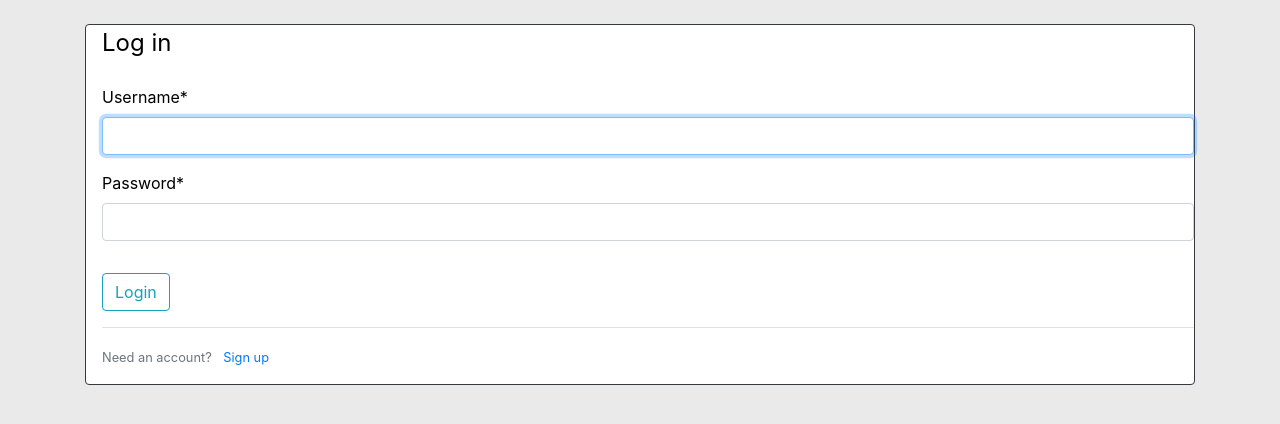
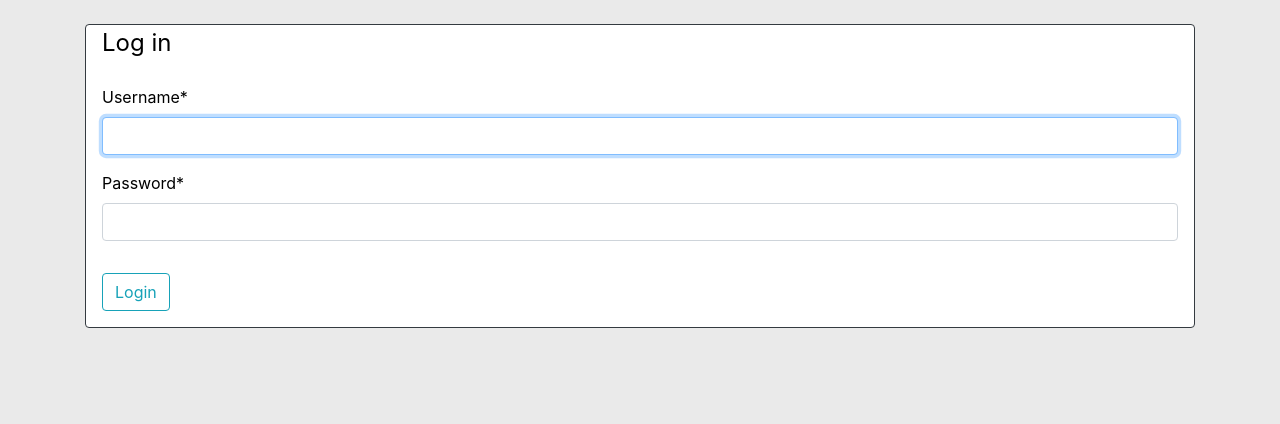
Before and after one commit to apm1005/TFG, a Django app: page /login/ in a window 1280 px wide. Shown: the part 56-480 px from the top of the page. Run offline with Django 3.2, Linux system fonts and the light colour scheme; parts of the project's set-up code (start-up, migrations or seed data) failed here and were passed over; some libraries are stand-ins or nearby versions.

Commit message:
Remove register access from login page #70

```diff
--- a/app/src/logscope/templates/logscope/login.html
+++ b/app/src/logscope/templates/logscope/login.html
@@ -4,7 +4,7 @@
 <div class="card border-dark mb-3">
     <form method="POST">
         {% csrf_token %}
-        <fieldset class="form-group ml-3">
+        <fieldset class="form-group ml-3 mr-3">
             <legend class="border-nottom mb-4">Log in</legend>
             {{ form|crispy }}
         </fieldset>
@@ -12,10 +12,5 @@
             <button class="btn btn-outline-info" type="sumbit">Login</button>
         </div>
     </form>
-    <div class="border-top pt-3 ml-3 mb-3">
-        <small class="text-muted">
-            Need an account? <a class="ml-2" href="{% url 'register' %}">Sign up</a>
-        </small>
-    </div>
 </div>
 {% endblock content %}
```
